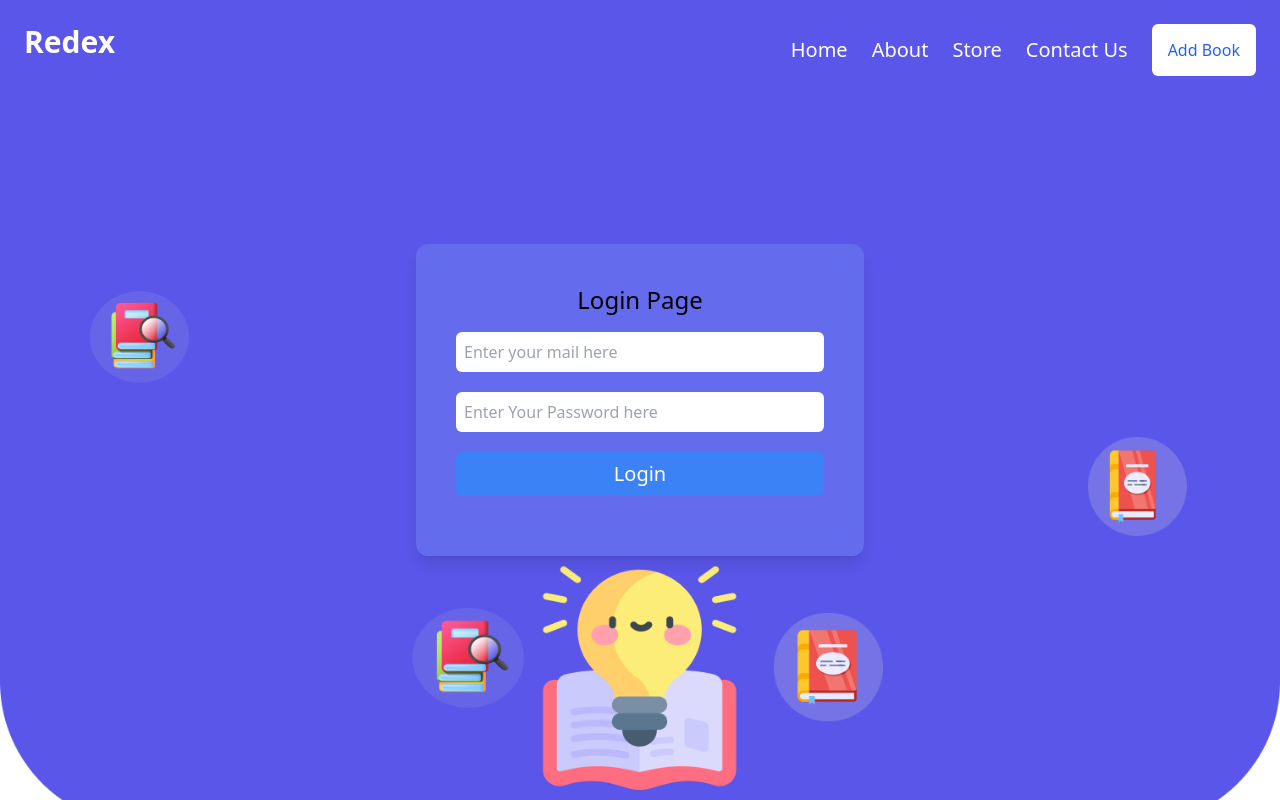
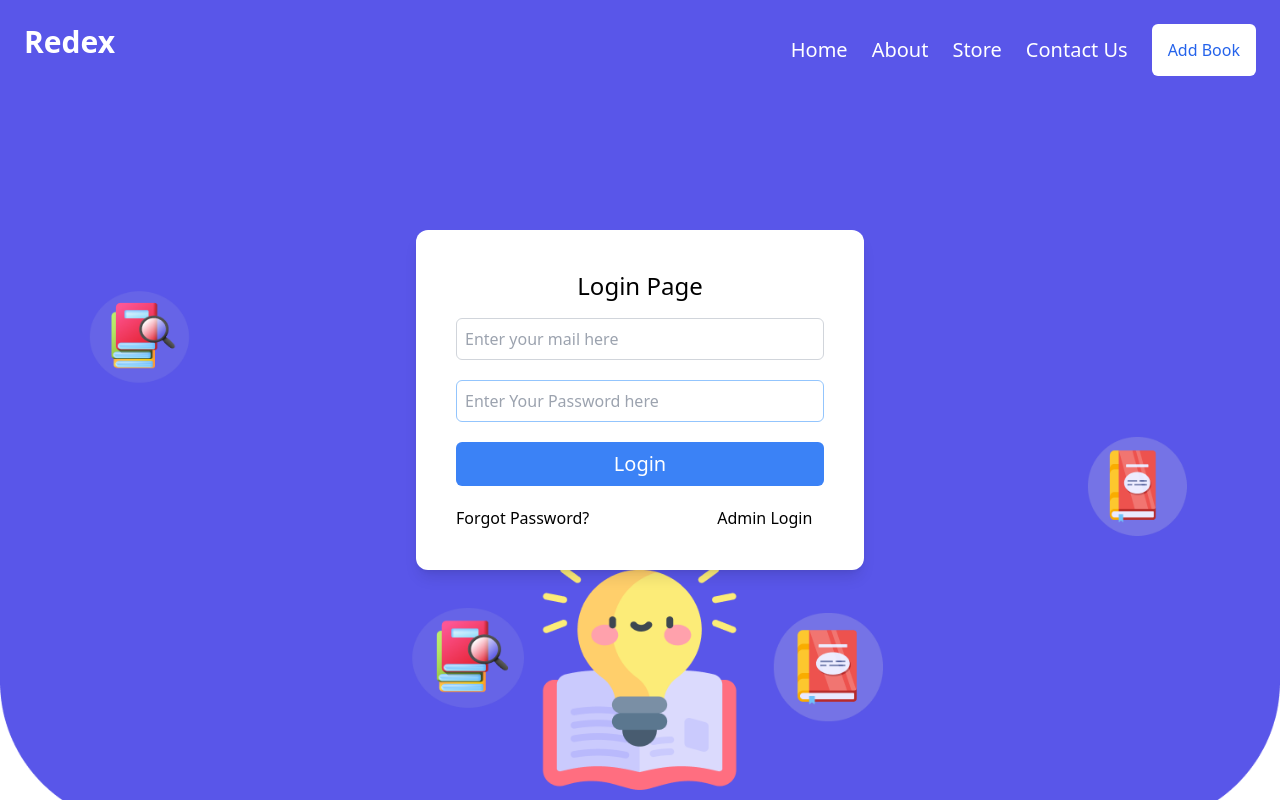
Before and after one commit to SUDHAPANTHA/frontend, a React (Vite) app: page /login in a window 1280 px wide. Built offline with nearby package versions, Linux system fonts and the light colour scheme.

Commit message:
changes on login

```diff
--- a/src/AdminPages/AdminLogin.jsx
+++ b/src/AdminPages/AdminLogin.jsx
@@ -40,12 +40,16 @@ function AdminLogin() {
         <NavBar />
         <form
           onSubmit={loginAdmin}
-          className="bg-blue-300/20 p-10 max-w-md w-full mx-auto rounded-xl mt-30 shadow-lg backdrop-blur-md"
+          className="bg-white p-10 max-w-md w-full mx-auto rounded-xl mt-30 shadow-lg backdrop-blur-md"
         >
-          <p className="text-2xl mb-4 text-center">Login Page</p>
+          <p className="text-2xl mb-4 text-center">
+            <a href="/" className=" hover:text-blue-800">
+              Login Page
+            </a>
+          </p>
           <div>
             <input
-              className="mb-5 p-2 rounded-md w-full"
+              className="mb-5 p-2 rounded-md w-full border border-blue-300 focus:ring-2 focus:ring-light-blue-500 focus:border-light-blue-500"
               type="email"
               placeholder="Enter your mail here"
               onChange={(e) => setEmail(e.target.value)}
@@ -54,7 +58,7 @@ function AdminLogin() {
           </div>
           <div>
             <input
-              className="mb-5 p-2 rounded-md w-full"
+              className="mb-5 p-2 rounded-md w-full border border-blue-300 focus:ring-2 focus:ring-light-blue-500 focus:border-light-blue-500"
               type="password"
               placeholder="Enter Your Password here"
               onChange={(e) => setPassword(e.target.value)}
--- a/src/pages/Login.jsx
+++ b/src/pages/Login.jsx
@@ -40,12 +40,16 @@ function Login() {
         <NavBar />
         <form
           onSubmit={loginStudent}
-          className="bg-blue-300/20 p-10 max-w-md w-full mx-auto rounded-xl mt-30 shadow-lg backdrop-blur-md"
+          className="bg-white p-10 max-w-md w-full mx-auto rounded-xl mt-30 shadow-lg"
         >
-          <p className="text-2xl mb-4 text-center">Login Page</p>
+          <p className="text-2xl mb-4 text-center">
+            <a href="/" className=" hover:text-blue-800">
+              Login Page
+            </a>
+          </p>
           <div>
             <input
-              className="mb-5 p-2 rounded-md w-full"
+              className="mb-5 p-2 rounded-md w-full border border-gray-300 focus:ring-2 focus:ring-light-blue-500 focus:border-light-blue-500"
               type="email"
               placeholder="Enter your mail here"
               onChange={(e) => setEmail(e.target.value)}
@@ -54,7 +58,7 @@ function Login() {
           </div>
           <div>
             <input
-              className="mb-5 p-2 rounded-md w-full"
+              className="mb-5 p-2 rounded-md w-full border border-blue-300 focus:ring-2 focus:ring-light-blue-500 focus:border-light-blue-500"
               type="password"
               placeholder="Enter Your Password here"
               onChange={(e) => setPassword(e.target.value)}
@@ -66,6 +70,21 @@ function Login() {
               Login
             </button>
           </div>
+          <div className="flex text-center gap-32">
+            <div className="text-center">
+              <a
+                href="/forgot-password"
+                className="hover:text-blue-800 text-md"
+              >
+                Forgot Password?
+              </a>
+            </div>
+            <div className="text-center">
+              <a href="/admin-login" className="hover:text-blue-800 text-md">
+                Admin Login
+              </a>
+            </div>
+          </div>
         </form>
       </div>
     </>
```
